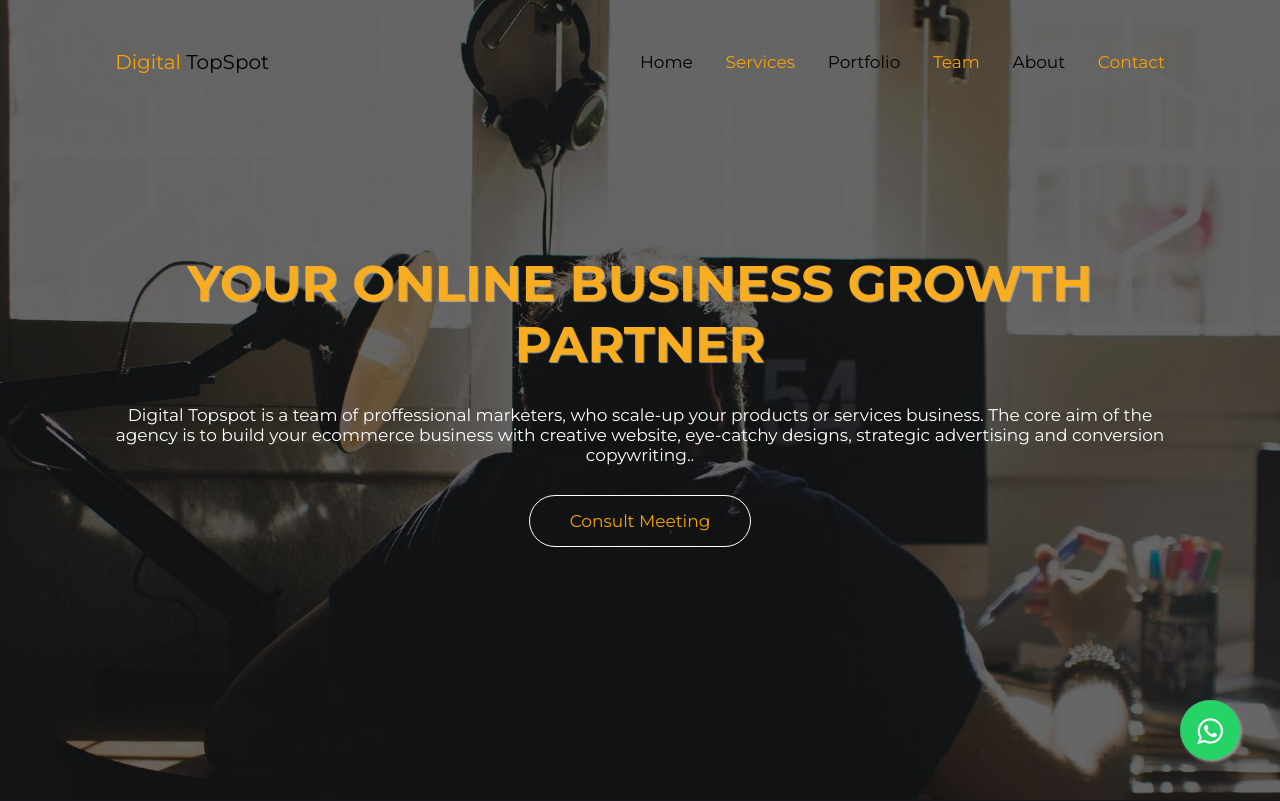
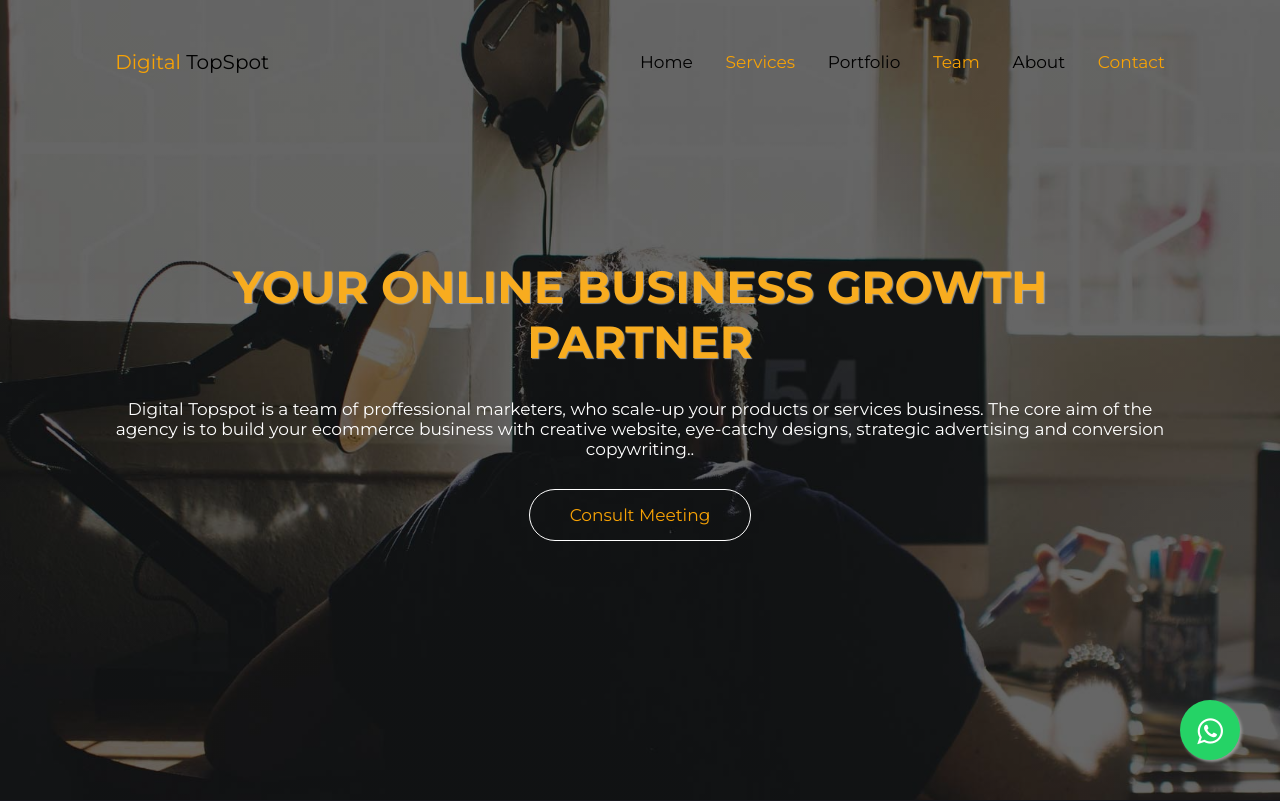
Before and after one commit to haiderzamanusafxay/digitaltopspot.com, a PHP site: page / in a window 1280 px wide. Shown: the top 801 px of the page. Run offline with PHP 8.4, Linux system fonts and the light colour scheme; some libraries are stand-ins or nearby versions.

Commit message:
changed the home header

```diff
--- a/styles.css
+++ b/styles.css
@@ -187,7 +187,7 @@ section {
   animation-duration: 3000ms;
   animation-direction: alternate;
   text-shadow: rgba(194, 197, 194, 0.733) 1px 1px 1px;
-  font-size: 50px;
+  font-size: 45px;
   font-weight: 400;
   margin-bottom: 3rem;
   color: var(--white);
```
